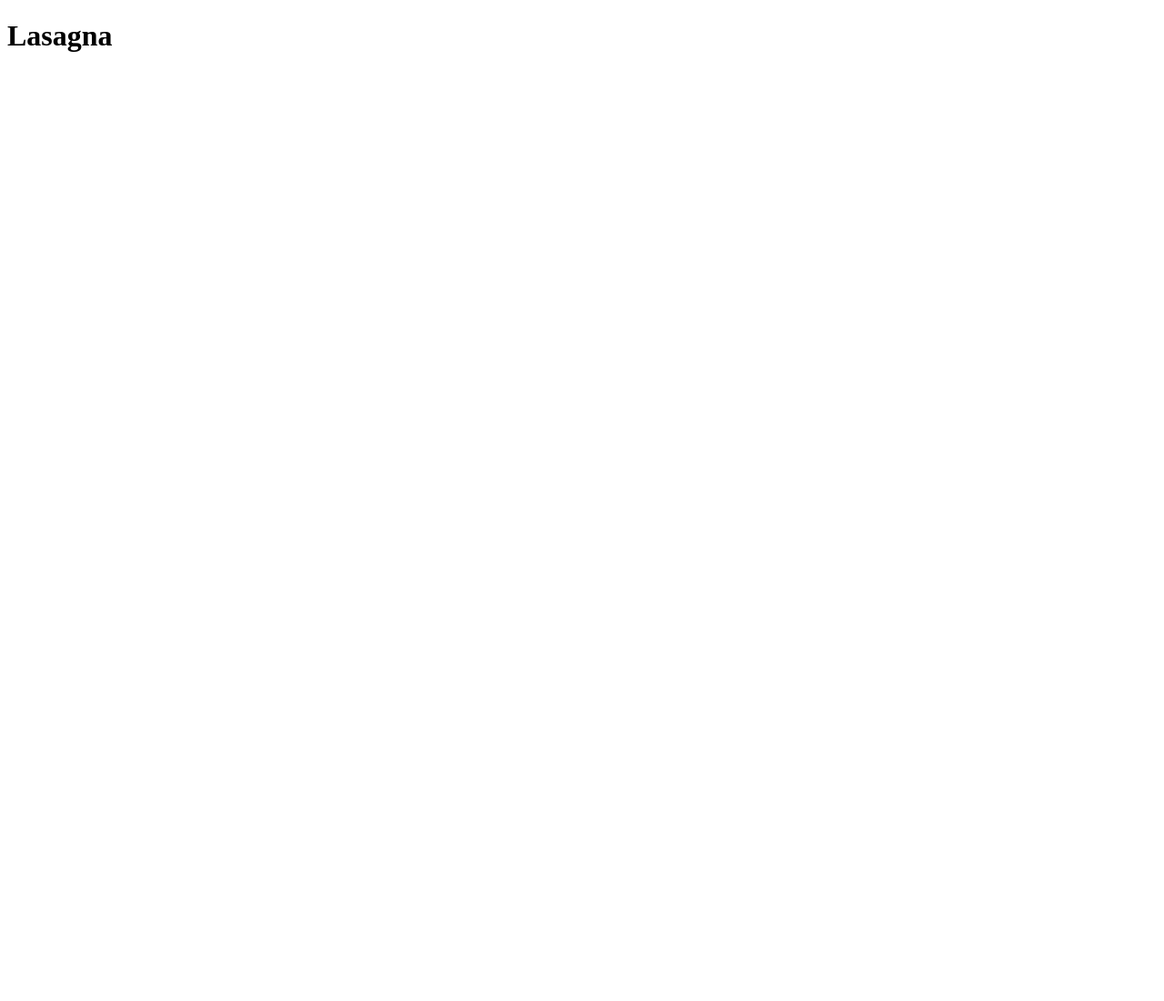
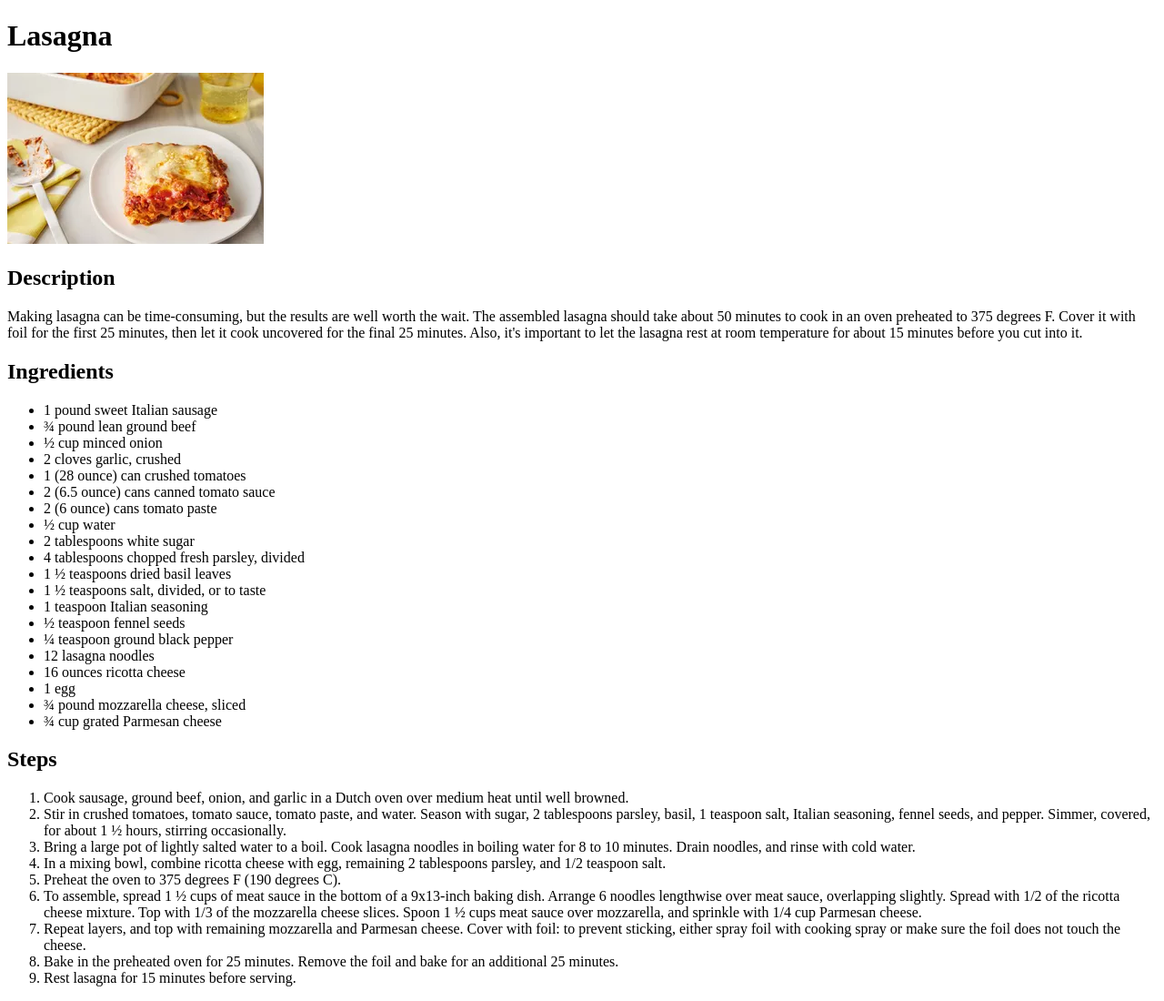
Before and after one commit to robmad93/odin-recipes, a plain HTML site: page recipes/lasagna.html in a window 1280 px wide. Shown: the whole page at 91% size. Before the commit the page ends 800 px from the top, so only its background shows below. Drawn offline with Linux system fonts and the light colour scheme.

Commit message:
Include pages for Irish stew and Viet spring rolls
Landing page only had one recipe. Added two new
recipes: Irish stew and Vietnamese fresh spring
rolls. Also completed lasagna page information.

```diff
--- a/recipes/lasagna.html
+++ b/recipes/lasagna.html
@@ -3,9 +3,47 @@
 <head>
     <meta charset="UTF-8">
     <meta name="viewport" content="width=device-width, initial-scale=1.0">
-    <title>Document</title>
+    <title>Lasagna</title>
 </head>
 <body>
     <h1>Lasagna</h1>
+    <img src="../images/lasagna.jpg" alt="Picture of a delicious lasagna">
+    <h2>Description</h2>
+    <p>Making lasagna can be time-consuming, but the results are well worth the wait. The assembled lasagna should take about 50 minutes to cook in an oven preheated to 375 degrees F. Cover it with foil for the first 25 minutes, then let it cook uncovered for the final 25 minutes. Also, it's important to let the lasagna rest at room temperature for about 15 minutes before you cut into it.</p>
+    <h2>Ingredients</h2>
+    <ul>
+        <li>1 pound sweet Italian sausage</li>
+        <li>¾ pound lean ground beef</li>
+        <li>½ cup minced onion</li>
+        <li>2 cloves garlic, crushed</li>
+        <li>1 (28 ounce) can crushed tomatoes</li>
+        <li>2 (6.5 ounce) cans canned tomato sauce</li>
+        <li>2 (6 ounce) cans tomato paste</li>
+        <li>½ cup water</li>
+        <li>2 tablespoons white sugar</li>
+        <li>4 tablespoons chopped fresh parsley, divided</li>
+        <li>1 ½ teaspoons dried basil leaves</li>
+        <li>1 ½ teaspoons salt, divided, or to taste</li>
+        <li>1 teaspoon Italian seasoning</li>
+        <li>½ teaspoon fennel seeds</li>
+        <li>¼ teaspoon ground black pepper</li>
+        <li>12 lasagna noodles</li>
+        <li>16 ounces ricotta cheese</li>
+        <li>1 egg</li>
+        <li>¾ pound mozzarella cheese, sliced</li>
+        <li>¾ cup grated Parmesan cheese</li>
+    </ul>
+    <h2>Steps</h2>
+    <ol>
+        <li>Cook sausage, ground beef, onion, and garlic in a Dutch oven over medium heat until well browned.</li>
+        <li>Stir in crushed tomatoes, tomato sauce, tomato paste, and water. Season with sugar, 2 tablespoons parsley, basil, 1 teaspoon salt, Italian seasoning, fennel seeds, and pepper. Simmer, covered, for about 1 ½ hours, stirring occasionally.</li>
+        <li>Bring a large pot of lightly salted water to a boil. Cook lasagna noodles in boiling water for 8 to 10 minutes. Drain noodles, and rinse with cold water.</li>
+        <li>In a mixing bowl, combine ricotta cheese with egg, remaining 2 tablespoons parsley, and 1/2 teaspoon salt.</li>
+        <li>Preheat the oven to 375 degrees F (190 degrees C).</li>
+        <li>To assemble, spread 1 ½ cups of meat sauce in the bottom of a 9x13-inch baking dish. Arrange 6 noodles lengthwise over meat sauce, overlapping slightly. Spread with 1/2 of the ricotta cheese mixture. Top with 1/3 of the mozzarella cheese slices. Spoon 1 ½ cups meat sauce over mozzarella, and sprinkle with 1/4 cup Parmesan cheese.</li>
+        <li>Repeat layers, and top with remaining mozzarella and Parmesan cheese. Cover with foil: to prevent sticking, either spray foil with cooking spray or make sure the foil does not touch the cheese.</li>
+        <li>Bake in the preheated oven for 25 minutes. Remove the foil and bake for an additional 25 minutes.</li>
+        <li>Rest lasagna for 15 minutes before serving.</li>
+    </ol>
 </body>
 </html>
```
Also changed, not shown: index.html (+3 -1 lines), recipes/irish_stew.html (added, +36 -0 lines), recipes/vietnamese_fresh_spring_rolls.html (added, +42 -0 lines), images/irish_stew.jpg (added), images/lasagna.jpg (added), images/spring_rolls.jpg (added).
